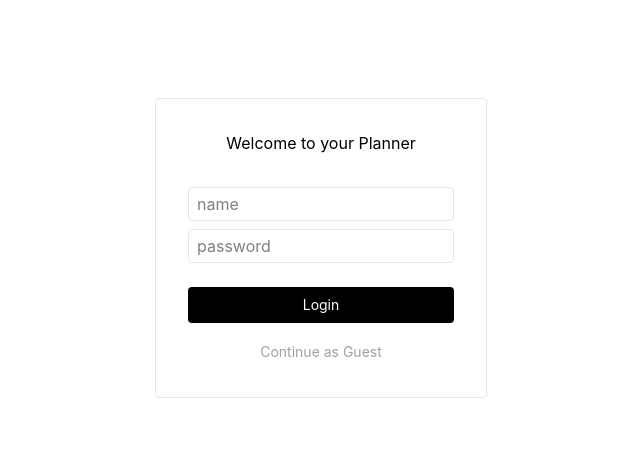
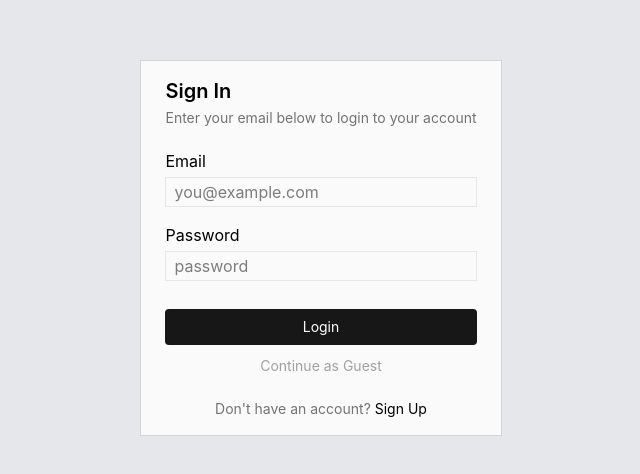
Before and after one commit to kahseng-dev/planner, a React (Vite) app in the folder web/: page /board in a window 1280 px wide. Shown: the part 152-626 px from the top of the page, without its empty margins (319-959 px from the left). Built offline with nearby package versions, Linux system fonts and the light colour scheme.

Commit message:
feat: update login menu

```diff
--- a/web/src/App.tsx
+++ b/web/src/App.tsx
@@ -1,29 +1,17 @@
 import { useState } from "react"
 import { BrowserRouter as Router, Navigate, Route, Routes } from "react-router"
 
+import Login from "@components/home/login"
 import Board from "@/pages/Board"
-import Button from "@components/button"
 
 const App = () => {
-  const [ isLoading, setIsLoading ] = useState(false)
-
-  const handleLogin = () => {
-    setIsLoading(true)
-  }
+  const [ isLoggedIn, setIsLoggedIn ] = useState(false)
 
   return (
     <Router>
-      {!isLoading ?
-        <div className="h-screen flex items-center justify-center">
-          <div className="p-8 gap-4 flex flex-col items-center justify-center border border-gray-200 rounded">
-            <p className="pb-4">Welcome to your Planner</p>
-            <form className="flex flex-col gap-2">
-              <input className="border border-gray-200 py-1 px-2 rounded" placeholder="name" />
-              <input className="border border-gray-200 py-1 px-2 rounded" placeholder="password" />
-              <Button className="mt-4 w-full py-2 bg-black text-white border-none" onClick={handleLogin}>Login</Button>
-            </form>
-            <Button onClick={handleLogin}>Continue as Guest</Button>
-          </div>
+      {!isLoggedIn ?
+        <div className="h-screen flex justify-center items-center bg-gray-200">
+          <Login />
         </div>
         :
         <Routes>
--- a/web/src/components/button.tsx
+++ b/web/src/components/button.tsx
@@ -12,7 +12,7 @@ const Button:React.FC<ButtonProps> = (props) => {
     return (
         <button
             onClick={() => (props.onClick ? props.onClick(true) : null)}
-            className={`${props.className} text-sm py-0.5 px-3 text-neutral-400 border cursor-pointer rounded transition duration-300 border-transparent hover:text-neutral-500 hover:border-gray-200`}>
+            className={`${props.className} text-sm py-0.5 px-3 text-neutral-400 border cursor-pointer rounded transition duration-300 border-transparent hover:text-neutral-500 hover:border-gray-200 focus:outline focus:outline-neutral-300`}>
             {props.children}
         </button>
     )
--- /dev/null
+++ b/web/src/components/home/login.tsx
@@ -0,0 +1,38 @@
+import Button from "@components/button"
+
+const Login = () => {
+
+    const handleLogin = () => {
+
+    }
+
+    const handleRegister = () => {
+
+    }
+
+    return (
+        <div className="py-4 px-6 flex flex-col gap-5 bg-neutral-50 border border-neutral-300">
+            <div>
+                <h2 className="text-xl font-semibold">Sign In</h2>
+                <span className="text-neutral-500 text-sm">Enter your email below to login to your account</span>
+            </div>
+            <form className="flex flex-col gap-4">
+                <label htmlFor="email" className="flex flex-col gap-1">
+                    Email
+                    <input type="email" className="border border-gray-200 py-0.5 px-2 focus:outline focus:outline-neutral-300" placeholder="you@example.com" />
+                </label>
+                <label htmlFor="password" className="flex flex-col gap-1">
+                    Password
+                    <input type="password"className="border border-gray-200 py-0.5 px-2 focus:outline focus:outline-neutral-300" placeholder="password" />
+                </label>
+            </form>
+            <div className="mt-2 flex flex-col gap-2">
+                <Button className="w-full py-2 bg-neutral-900 text-white border-none hover:bg-black" onClick={handleLogin}>Login</Button>
+                <Button onClick={handleLogin}>Continue as Guest</Button>
+            </div>
+            <span className="self-center text-neutral-500 text-sm">Don't have an account? <button className="cursor-pointer text-black" onClick={handleRegister}>Sign Up</button></span>
+        </div>
+    )
+}
+
+export default Login
```
